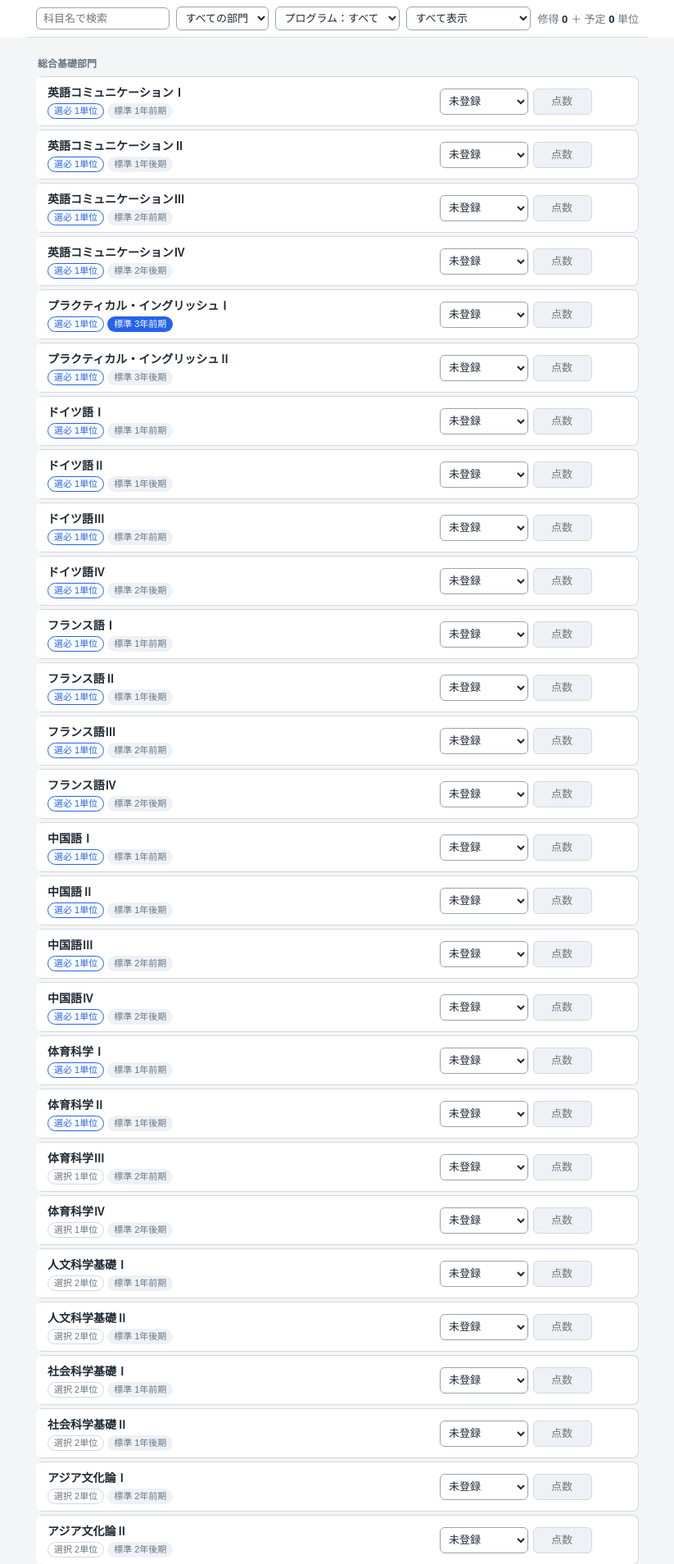
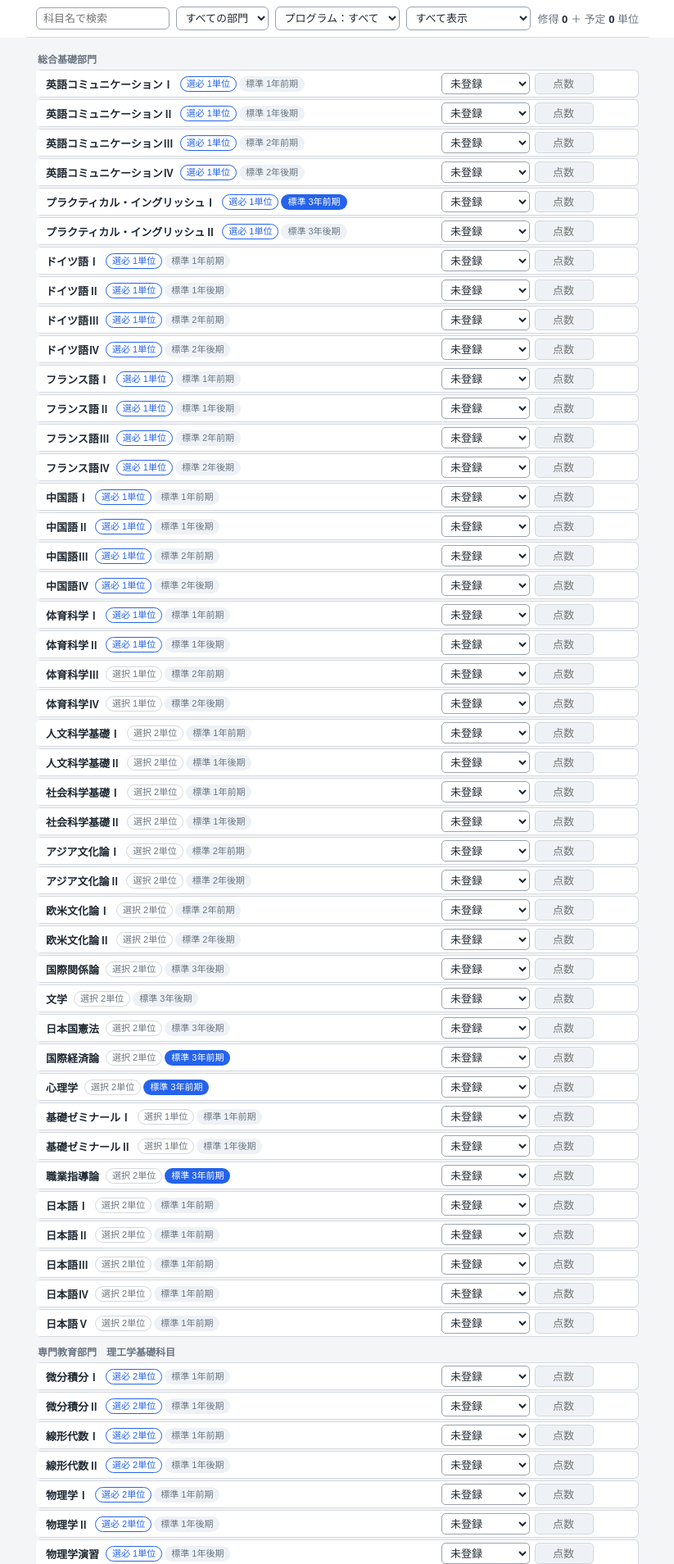
Before and after one commit to sakuK0307/ProjectBIG6, a Flask app: template templates/list.html in a window 1280 px wide. Shown: the part 50-1958 px from the top of the page at 82% size, without its empty margins (228-1051 px from the left). Run offline with Flask 3, Linux system fonts and the light colour scheme; the template is opened without the code that fills it, so the values that code supplies are empty.

Commit message:
fix:履修リストの行を詰める

```diff
--- a/static/css/list.css
+++ b/static/css/list.css
@@ -103,20 +103,21 @@ button, select, input { font: inherit; color: inherit; }
 .list-scroll { overflow-y: auto; flex: 1; min-height: 0; background: var(--bg); }
 .course-list { max-width: 760px; margin: 0 auto; padding: 8px 12px 24px; }
 .group-head {
-  position: sticky; top: 0; z-index: 1; margin: 10px 0 4px; padding: 4px 2px;
+  position: sticky; top: 0; z-index: 1; margin: 6px 0 2px; padding: 3px 2px;
   background: var(--bg); color: var(--muted); font-weight: 600; font-size: 12px;
 }
+/* 1科目を1行に収めて、スクロールを減らす（科目名・タグ・入力欄を横に並べる） */
 .course {
-  display: flex; align-items: center; gap: 10px; flex-wrap: wrap;
-  padding: 8px 10px; margin-bottom: 4px; border: 1px solid var(--line); border-radius: 8px;
+  display: flex; align-items: center; gap: 4px 10px; flex-wrap: wrap;
+  padding: 3px 8px; margin-bottom: 2px; border: 1px solid var(--line); border-radius: 6px;
   background: var(--surface); border-left: 4px solid transparent;
 }
 .course.is-plan { border-left-color: var(--plan-text); }
 .course.is-pass { border-left-color: #16a34a; }
 .course.is-fail { border-left-color: var(--mark-req); }
-.course-main { flex: 1 1 240px; min-width: 0; }
-.course-main .name-btn { font-weight: 600; font-size: 14px; }
-.tags { display: flex; flex-wrap: wrap; gap: 4px; margin-top: 4px; }
+.course-main { flex: 1 1 240px; min-width: 0; display: flex; flex-wrap: wrap; align-items: center; gap: 2px 8px; }
+.course-main .name-btn { font-weight: 600; font-size: 13px; }
+.tags { display: flex; flex-wrap: wrap; gap: 3px; }
 .tag {
   font-size: 11px; line-height: 1; padding: 3px 7px; border-radius: 999px;
   border: 1px solid var(--line); color: var(--muted); background: var(--surface); white-space: nowrap;
@@ -129,7 +130,7 @@ button, select, input { font: inherit; color: inherit; }
 .tag.std { background: var(--std); border-color: transparent; }
 .tag.std.is-now { background: var(--accent); color: #fff; }
 
-.course-input { display: flex; flex-direction: column; align-items: flex-end; gap: 4px; flex: 0 0 auto; }
+.course-input { display: flex; flex-direction: column; align-items: flex-end; gap: 2px; flex: 0 0 auto; }
 /* 1回分（初回・再履修）の入力欄 */
 .attempt { display: flex; align-items: center; gap: 6px; }
 .attempt-no { font-size: 11px; color: var(--muted); white-space: nowrap; }
@@ -139,7 +140,7 @@ button, select, input { font: inherit; color: inherit; }
 }
 .retake-btn:hover { background: color-mix(in srgb, var(--mark-req) 10%, transparent); }
 .term-sel, .score {
-  height: 32px; border: 1px solid var(--line-strong); border-radius: 6px; background: var(--surface);
+  height: 26px; border: 1px solid var(--line-strong); border-radius: 5px; background: var(--surface);
 }
 .term-sel { padding: 0 6px; width: 108px; }
 .score { width: 72px; padding: 0 8px; text-align: right; font-variant-numeric: tabular-nums; }
```
